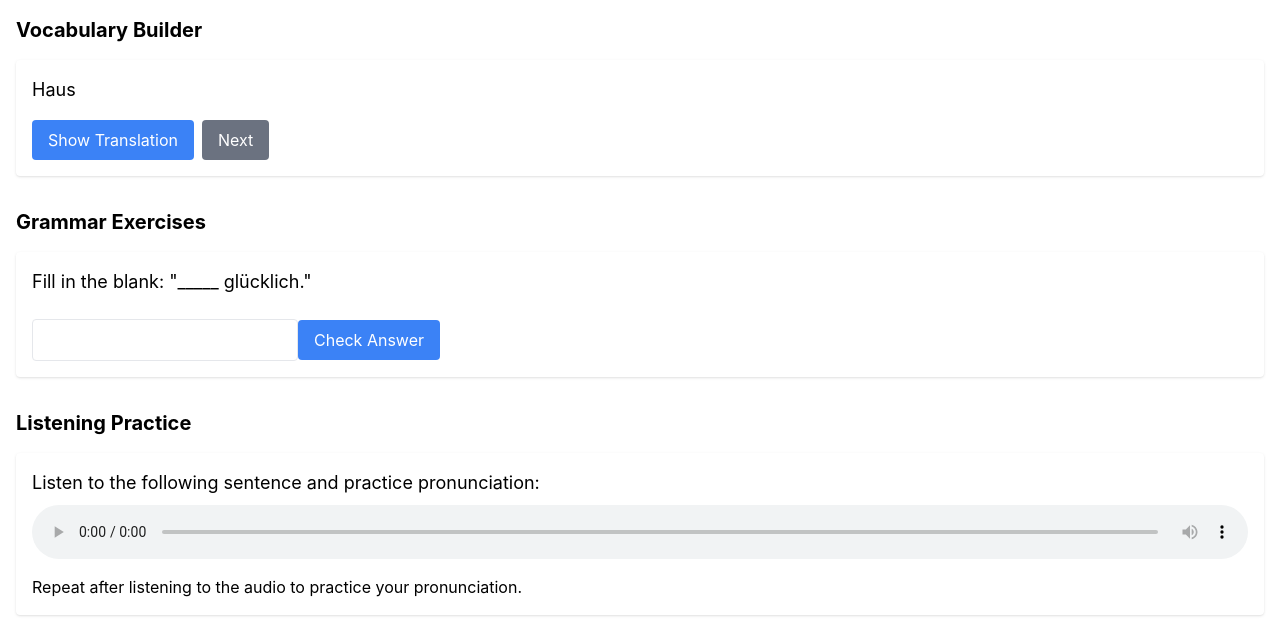
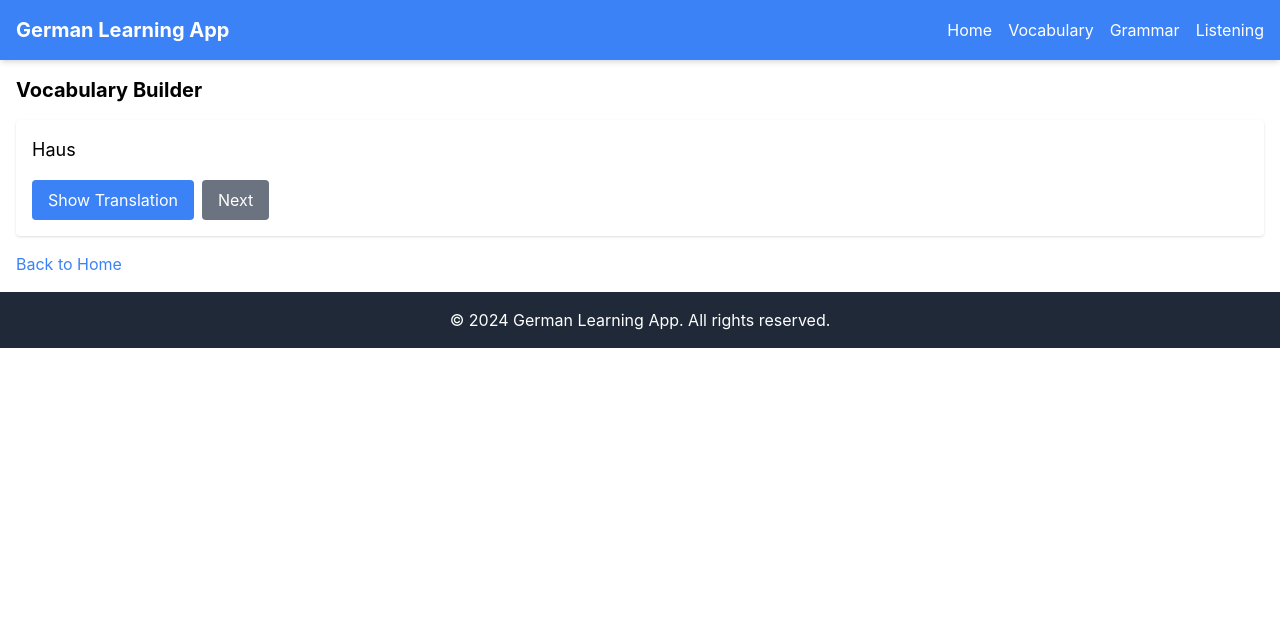
Before and after one commit to huy246302/german-learning-app, a React (Create React App) app: page /vocabulary in a window 1280 px wide. Shown: the top 636 px of the page. Built offline with nearby package versions, Linux system fonts and the light colour scheme.

Commit message:
add-header-footer-landing-page

```diff
--- a/package.json
+++ b/package.json
@@ -9,6 +9,7 @@
     "firebase": "^10.13.0",
     "react": "^18.3.1",
     "react-dom": "^18.3.1",
+    "react-router-dom": "^6.26.1",
     "react-scripts": "5.0.1",
     "web-vitals": "^2.1.4"
   },
--- a/src/App.js
+++ b/src/App.js
@@ -1,15 +1,26 @@
 import React from 'react';
+import { BrowserRouter as Router, Route, Routes } from 'react-router-dom';
+import Header from './components/Header';
+import Footer from './components/Footer';
+import LandingPage from './components/LandingPage';
 import VocabularyBuilder from './components/VocabularyBuilder';
 import GrammarExercises from './components/GrammarExercises';
 import ListeningPractice from './components/ListeningPractice';
 
 function App() {
   return (
-    <div className="App">
-      <VocabularyBuilder />
-      <GrammarExercises/>
-      <ListeningPractice />
-    </div>
+    <Router>
+      <Header />
+      <main className="flex-1">
+        <Routes>
+          <Route path="/" element={<LandingPage />} />
+          <Route path="/vocabulary" element={<VocabularyBuilder />} />
+          <Route path="/grammar" element={<GrammarExercises />} />
+          <Route path="/listening" element={<ListeningPractice />} />
+        </Routes>
+      </main>
+      <Footer />
+    </Router>
   );
 }
 
--- /dev/null
+++ b/src/components/Footer.js
@@ -0,0 +1,13 @@
+import React from 'react';
+
+const Footer = () => {
+  return (
+    <footer className="bg-gray-800 text-white p-4">
+      <div className="container mx-auto text-center">
+        <p>&copy; {new Date().getFullYear()} German Learning App. All rights reserved.</p>
+      </div>
+    </footer>
+  );
+};
+
+export default Footer;
--- a/src/components/GrammarExercises.js
+++ b/src/components/GrammarExercises.js
@@ -1,42 +1,21 @@
-import React, { useState } from 'react';
+import React from 'react';
+import { Link } from 'react-router-dom';
 
-const GrammarExercises = () => {
-  const [answer, setAnswer] = useState('');
-  const [isCorrect, setIsCorrect] = useState(null);
-
-  const handleCheckAnswer = () => {
-    if (answer.trim().toLowerCase() === 'ich bin') {
-      setIsCorrect(true);
-    } else {
-      setIsCorrect(false);
-    }
-  };
-
+const ListeningPractice = () => {
   return (
     <div className="p-4">
-      <h2 className="text-xl font-bold mb-4">Grammar Exercises</h2>
+      <h2 className="text-xl font-bold mb-4">Listening Practice</h2>
       <div className="bg-white p-4 shadow rounded">
-        <p className="text-lg mb-2">Fill in the blank: "_____ glücklich."</p>
-        <input
-          type="text"
-          value={answer}
-          onChange={(e) => setAnswer(e.target.value)}
-          className="border p-2 rounded"
-        />
-        <button
-          className="mt-4 bg-blue-500 text-white px-4 py-2 rounded"
-          onClick={handleCheckAnswer}
-        >
-          Check Answer
-        </button>
-        {isCorrect !== null && (
-          <p className={`mt-4 ${isCorrect ? 'text-green-500' : 'text-red-500'}`}>
-            {isCorrect ? 'Correct!' : 'Incorrect, try again.'}
-          </p>
-        )}
+        <p className="text-lg mb-2">Listen to the following sentence and practice pronunciation:</p>
+        <audio controls className="w-full">
+          <source src="path/to/your/audiofile.mp3" type="audio/mpeg" />
+          Your browser does not support the audio element.
+        </audio>
+        <p className="mt-4">Repeat after listening to the audio to practice your pronunciation.</p>
       </div>
+      <Link to="/" className="block mt-4 text-blue-500 hover:underline">Back to Home</Link>
     </div>
   );
 };
 
-export default GrammarExercises;
+export default ListeningPractice;
--- /dev/null
+++ b/src/components/Header.js
@@ -0,0 +1,20 @@
+import React from 'react';
+import { Link } from 'react-router-dom';
+
+const Header = () => {
+  return (
+    <header className="bg-blue-500 text-white p-4 shadow-md">
+      <nav className="container mx-auto flex justify-between items-center">
+        <h1 className="text-xl font-bold">German Learning App</h1>
+        <ul className="flex space-x-4">
+          <li><Link to="/" className="hover:underline">Home</Link></li>
+          <li><Link to="/vocabulary" className="hover:underline">Vocabulary</Link></li>
+          <li><Link to="/grammar" className="hover:underline">Grammar</Link></li>
+          <li><Link to="/listening" className="hover:underline">Listening</Link></li>
+        </ul>
+      </nav>
+    </header>
+  );
+};
+
+export default Header;
--- /dev/null
+++ b/src/components/LandingPage.js
@@ -0,0 +1,16 @@
+import React from 'react';
+import { Link } from 'react-router-dom';
+
+const LandingPage = () => {
+  return (
+    <div className="min-h-screen flex flex-col justify-center items-center bg-gray-100">
+      <h1 className="text-4xl font-bold mb-4">Welcome to German Learning App</h1>
+      <p className="text-lg mb-8">Your ultimate tool for learning German vocabulary, grammar, and pronunciation.</p>
+      <Link to="/vocabulary" className="bg-blue-500 text-white px-6 py-3 rounded shadow-lg hover:bg-blue-600">
+        Start Learning
+      </Link>
+    </div>
+  );
+};
+
+export default LandingPage;
--- a/src/components/VocabularyBuilder.js
+++ b/src/components/VocabularyBuilder.js
@@ -1,4 +1,5 @@
 import React, { useState } from 'react';
+import { Link } from 'react-router-dom';
 
 const VocabularyBuilder = () => {
   const [words, setWords] = useState([
@@ -33,6 +34,7 @@ const VocabularyBuilder = () => {
           Next
         </button>
       </div>
+      <Link to="/" className="block mt-4 text-blue-500 hover:underline">Back to Home</Link>
     </div>
   );
 };
```
Also changed, not shown: 1 other file (tests, documents, lock files or other folders).
